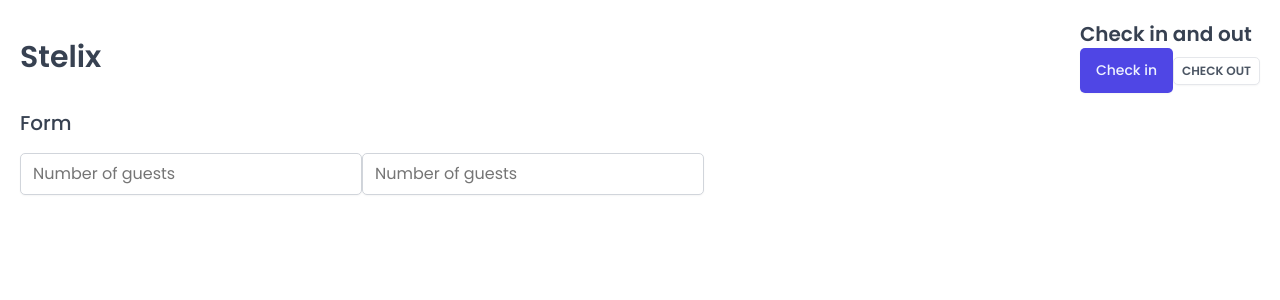
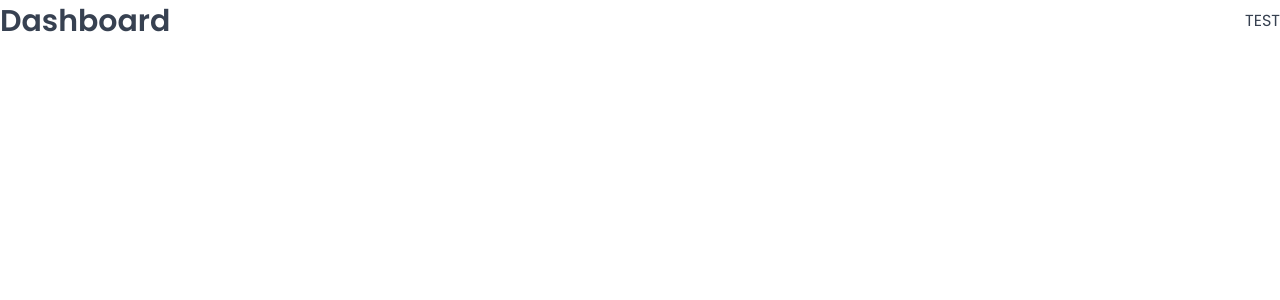
Before and after one commit to MatinT-SA/stelix, a React (Vite) app: page /dashboard in a window 1280 px wide. Shown: the top 300 px of the page. Built offline with nearby package versions, Linux system fonts and the light colour scheme; a web font is replaced by a local one.

Commit message:
setting up pages and routes

```diff
--- a/package.json
+++ b/package.json
@@ -12,6 +12,7 @@
   "dependencies": {
     "react": "^18.2.0",
     "react-dom": "^18.2.0",
+    "react-router-dom": "^6.30.0",
     "styled-components": "^6.1.15"
   },
   "devDependencies": {
--- a/src/App.jsx
+++ b/src/App.jsx
@@ -1,48 +1,34 @@
 import React from "react";
-import styled from "styled-components";
-import GlobalStyle from "./styles/GlobalStyles";
-import Button from "./ui/Button";
-import Input from "./ui/Input";
-import Heading from "./ui/Heading";
-import Row from "./ui/Row";
+import { BrowserRouter, Navigate, Route, Routes } from "react-router-dom";
 
-const StyledApp = styled.div`
-  /* background-color: orangered; */
-  padding: 20px;
-`;
+import Dashboard from "./pages/Dashboard";
+import Bookings from "./pages/Bookings";
+import Account from "./pages/Account";
+import Cabins from "./pages/Cabins";
+import Login from "./pages/Login";
+import Settings from "./pages/Settings";
+import Users from "./pages/Users";
+import PageNotFound from "./pages/PageNotFound";
+
+import GlobalStyles from "./styles/GlobalStyles";
 
 function App() {
   return (
     <>
-      <GlobalStyle />
-      <StyledApp>
-        <Row>
-          <Row type="horizontal">
-            <Heading as="h1">Stelix</Heading>
-            <div>
-              <Heading as="h2">Check in and out</Heading>
-              <Button s onClick={() => alert("check in")}>
-                Check in
-              </Button>
-              <Button
-                variation="secondary"
-                size="small"
-                onClick={() => alert("check out")}
-              >
-                Check out
-              </Button>
-            </div>
-          </Row>
-
-          <Row>
-            <Heading as="h3">Form</Heading>
-            <form>
-              <Input type="number" placeholder="Number of guests" />
-              <Input type="number" placeholder="Number of guests" />
-            </form>
-          </Row>
-        </Row>
-      </StyledApp>
+      <GlobalStyles />
+      <BrowserRouter>
+        <Routes>
+          <Route index element={<Navigate replace to="/dashboard" />} />
+          <Route path="/dashboard" element={<Dashboard />} />
+          <Route path="/account" element={<Account />} />
+          <Route path="/bookings" element={<Bookings />} />
+          <Route path="/cabins" element={<Cabins />} />
+          <Route path="/login" element={<Login />} />
+          <Route path="/settings" element={<Settings />} />
+          <Route path="/users" element={<Users />} />
+          <Route path="*" element={<PageNotFound />} />
+        </Routes>
+      </BrowserRouter>
     </>
   );
 }
```
Also changed, not shown: 1 other file (tests, documents, lock files or other folders).
